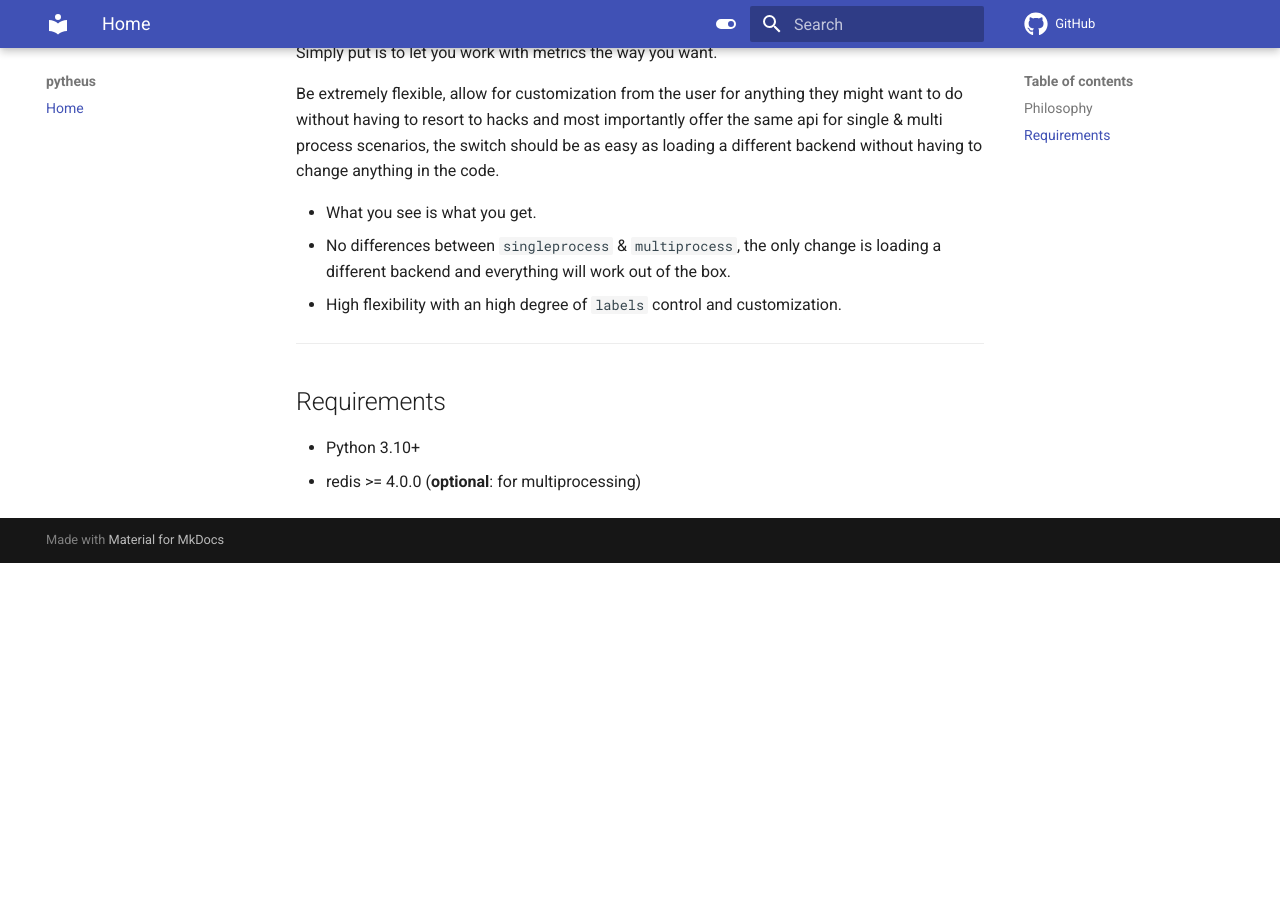
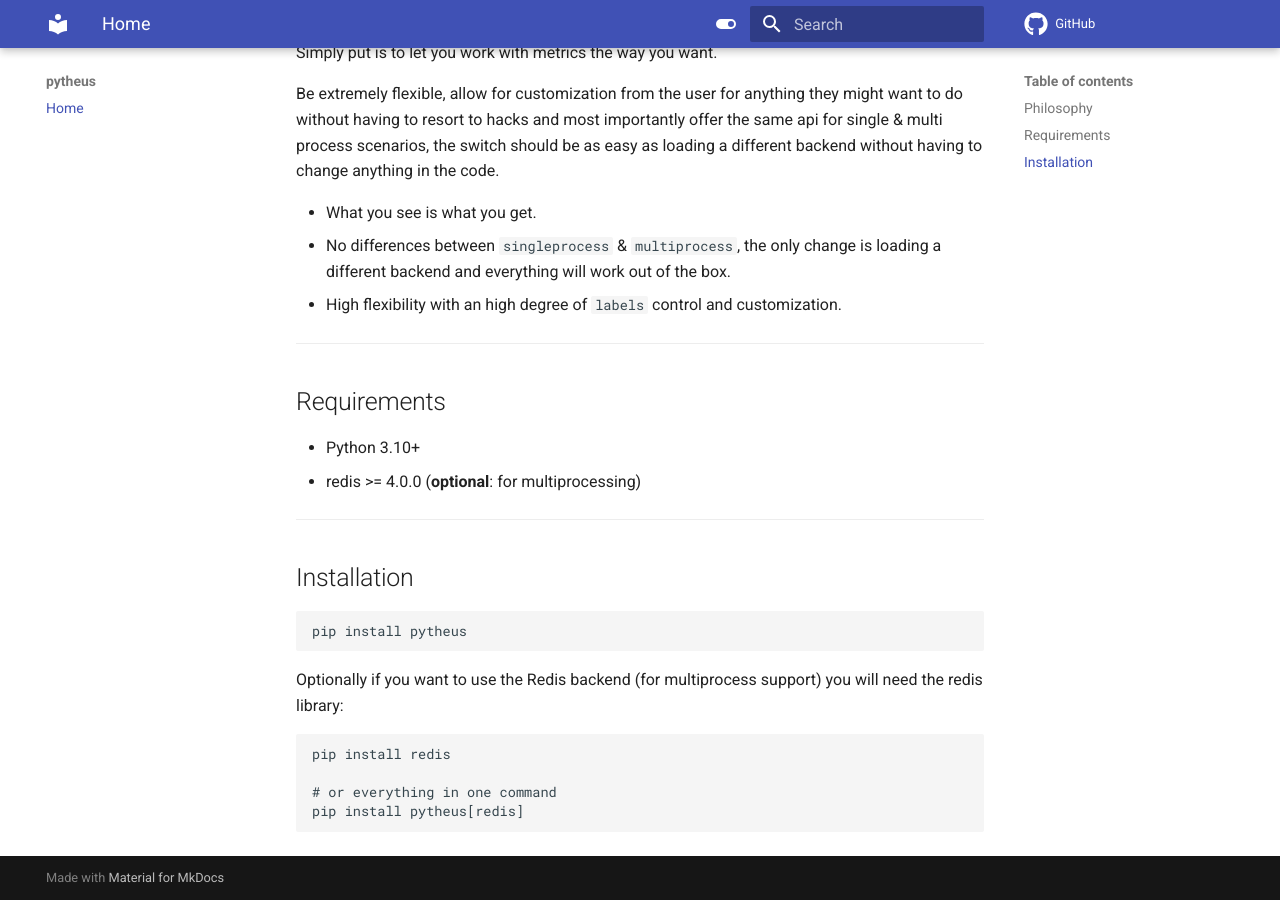
Before and after one commit to Llandy3d/pytheus, an MkDocs documentation site: the page built from docs/index.md, in a window 1280 px wide and 900 px high, scrolled down 1034 px. Built offline with MkDocs 1.6.1 and Material for MkDocs 9.7.7, drawn with Linux system fonts in a browser that asks for light colours; comment, search, counter and statistics services are not loaded; before the commit the page ends 1597 px from its top, so only the background shows below that.

Commit message:
installation steps

````diff
--- a/docs/index.md
+++ b/docs/index.md
@@ -20,6 +20,7 @@ Some of the features are:
   - registry prefix support ✅
 
 ---
+
 ## Philosophy
 
 Simply put is to let you work with metrics the way you want.
@@ -31,7 +32,24 @@ Be extremely flexible, allow for customization from the user for anything they m
 - High flexibility with an high degree of `labels` control and customization.
 
 ---
+
 ## Requirements
 
 - Python 3.10+
 - redis >= 4.0.0 (**optional**: for multiprocessing)
+
+---
+
+## Installation
+
+```
+pip install pytheus
+```
+
+Optionally if you want to use the Redis backend (for multiprocess support) you will need the redis library:
+```
+pip install redis
+
+# or everything in one command
+pip install pytheus[redis]
+```
````
